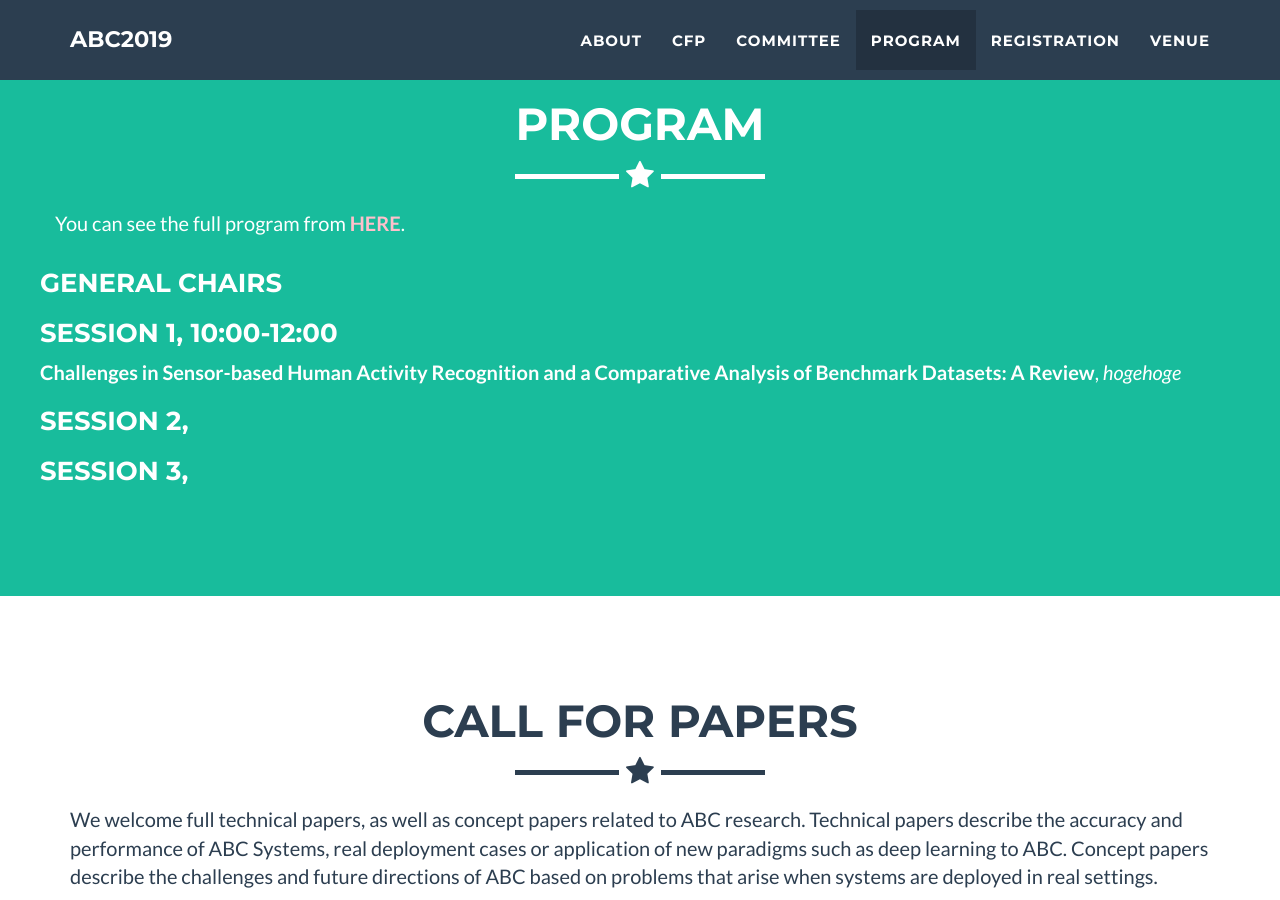
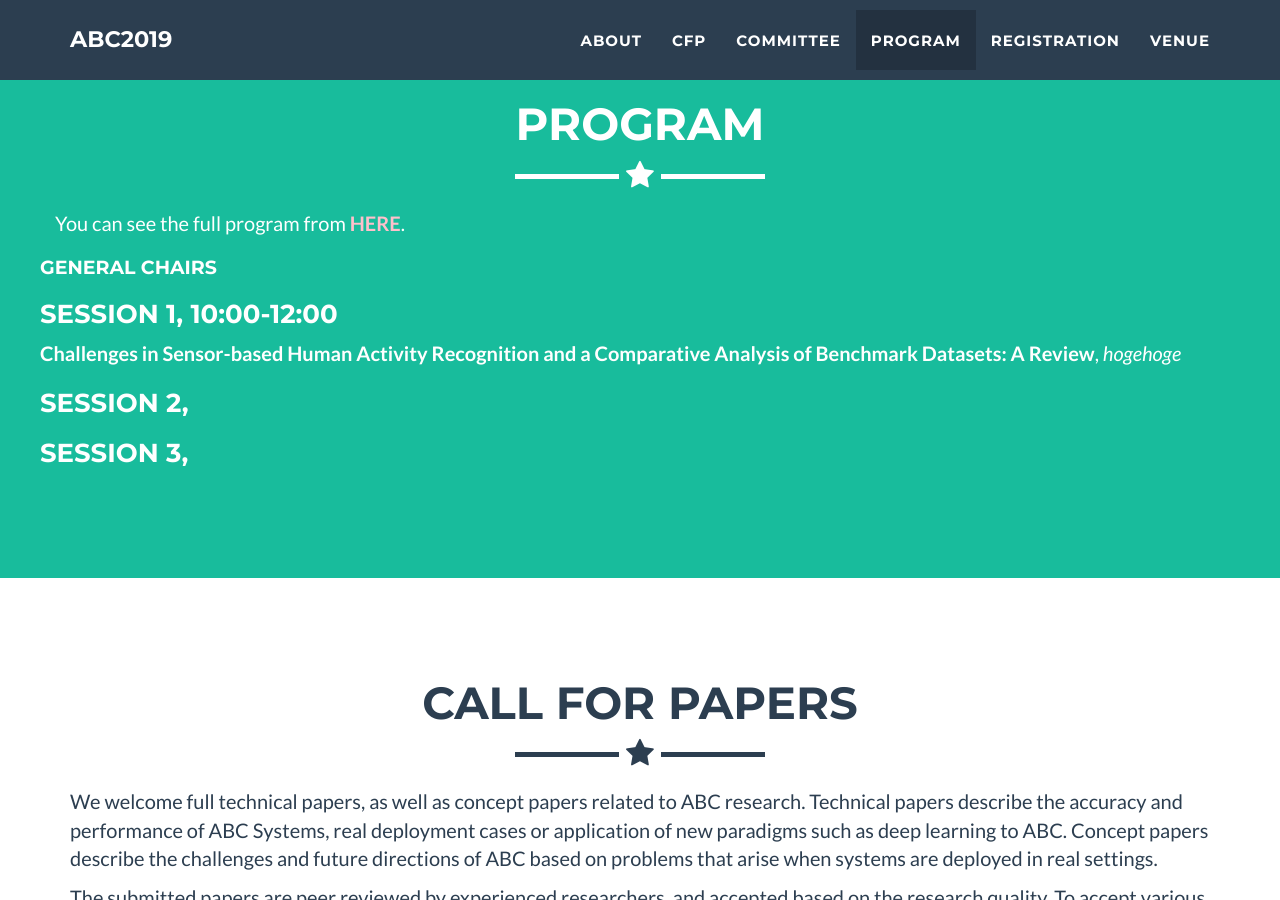
Before and after one commit to abc-research/2019, a Jekyll site: the page built from index.html, in a window 1280 px wide and 900 px high, scrolled down 1653 px. Built offline with Jekyll 4.4.1, drawn with Linux system fonts in a browser that asks for light colours.

Commit message:
Update program.html

```diff
--- a/_includes/program.html
+++ b/_includes/program.html
@@ -15,7 +15,7 @@
 
               <div class="row">
                 {% for date in site.program %}
-                  <h3>{{ date.date}}</h3>
+                  <h4>{{ date.date}}</h4>
                   {% for session in date.session %}
                     <h3>{{ session.name }}, {{session.time}}</h3>
                     {% for paper in session.paper %}
```
